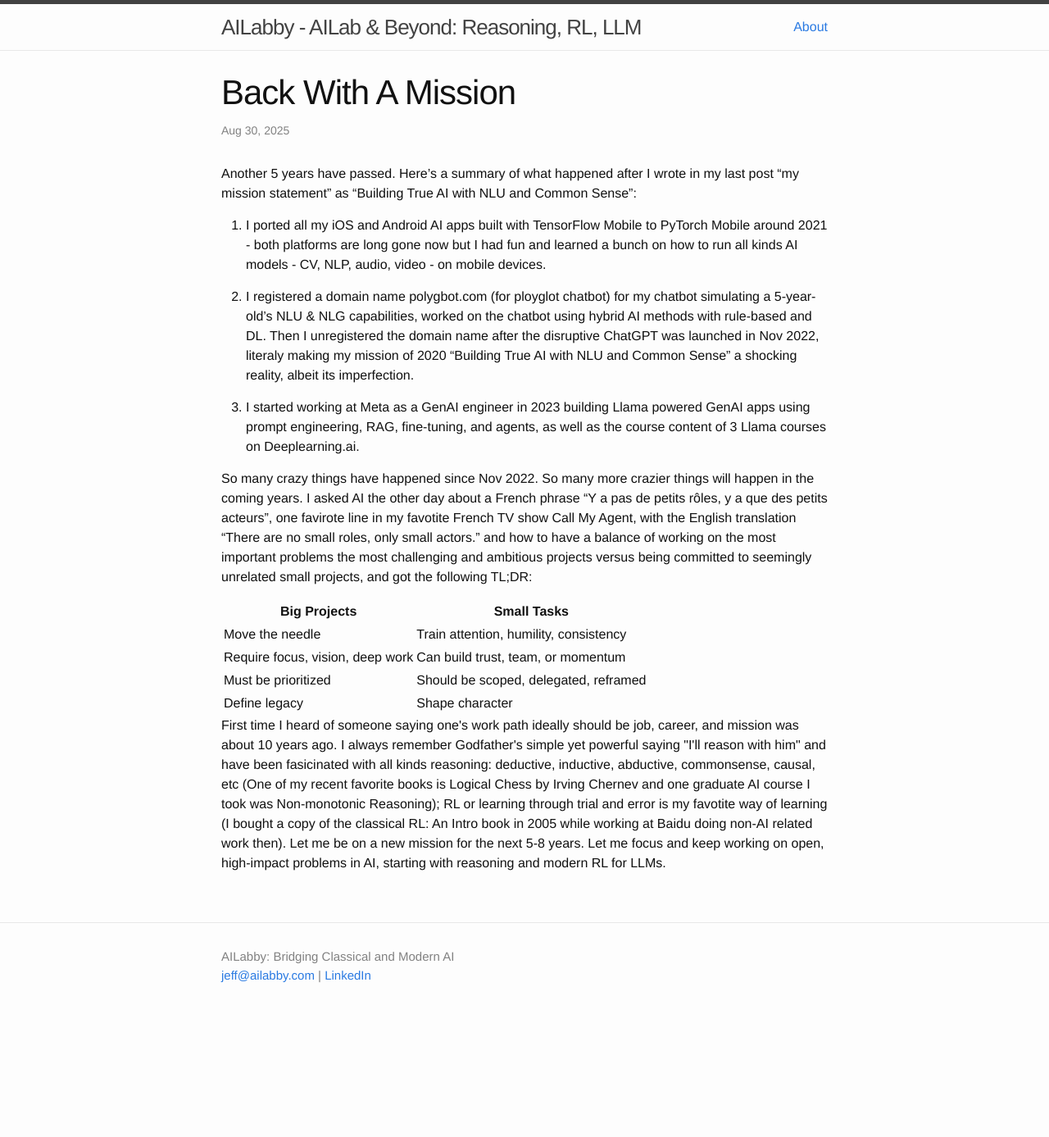
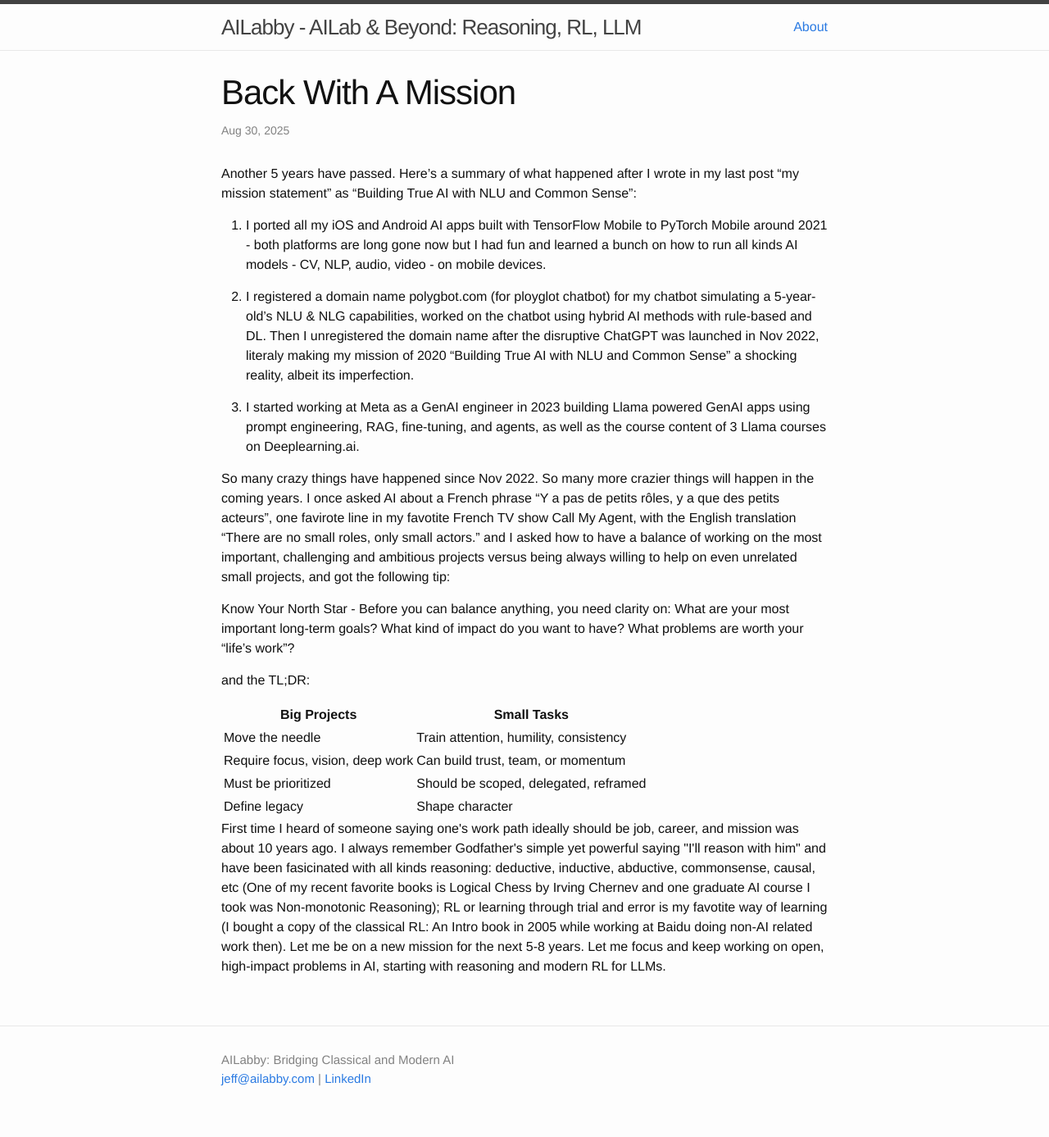
Before and after one commit to jeffxtang/jeffxtang.github.io, a Jekyll site: the page built from _posts/2025-08-30-back-with-a-mission.md, in a window 1280 px wide. Shown: the whole page at 82% size. Built offline with Jekyll 4.4.1, drawn with Linux system fonts in a browser that asks for light colours; comment, search, counter and statistics services are not loaded; before the commit the page ends 1261 px from its top, so only the background shows below that.

Commit message:
post update

```diff
--- a/_posts/2025-08-30-back-with-a-mission.md
+++ b/_posts/2025-08-30-back-with-a-mission.md
@@ -14,7 +14,14 @@ Another 5 years have passed. Here's a summary of what happened after I wrote in
 
 3. I started working at Meta as a GenAI engineer in 2023 building Llama powered GenAI apps using prompt engineering, RAG, fine-tuning, and agents, as well as the course content of 3 Llama courses on Deeplearning.ai.
 
-So many crazy things have happened since Nov 2022. So many more crazier things will happen in the coming years. I asked AI the other day about a French phrase "Y a pas de petits rôles, y a que des petits acteurs", one favirote line in my favotite French TV show Call My Agent, with the English translation "There are no small roles, only small actors." and how to have a balance of working on the most important problems the most challenging and ambitious projects versus being committed to seemingly unrelated small projects, and got the following TL;DR:
+So many crazy things have happened since Nov 2022. So many more crazier things will happen in the coming years. I once asked AI about a French phrase "Y a pas de petits rôles, y a que des petits acteurs", one favirote line in my favotite French TV show Call My Agent, with the English translation "There are no small roles, only small actors." and I asked how to have a balance of working on the most important, challenging and ambitious projects versus being always willing to help on even unrelated small projects, and got the following tip:
+
+Know Your North Star - Before you can balance anything, you need clarity on:
+What are your most important long-term goals?
+What kind of impact do you want to have?
+What problems are worth your “life’s work”?
+
+and the TL;DR:
 
 | **Big Projects**                 | **Small Tasks**                        |
 | -------------------------------- | -------------------------------------- |
```
